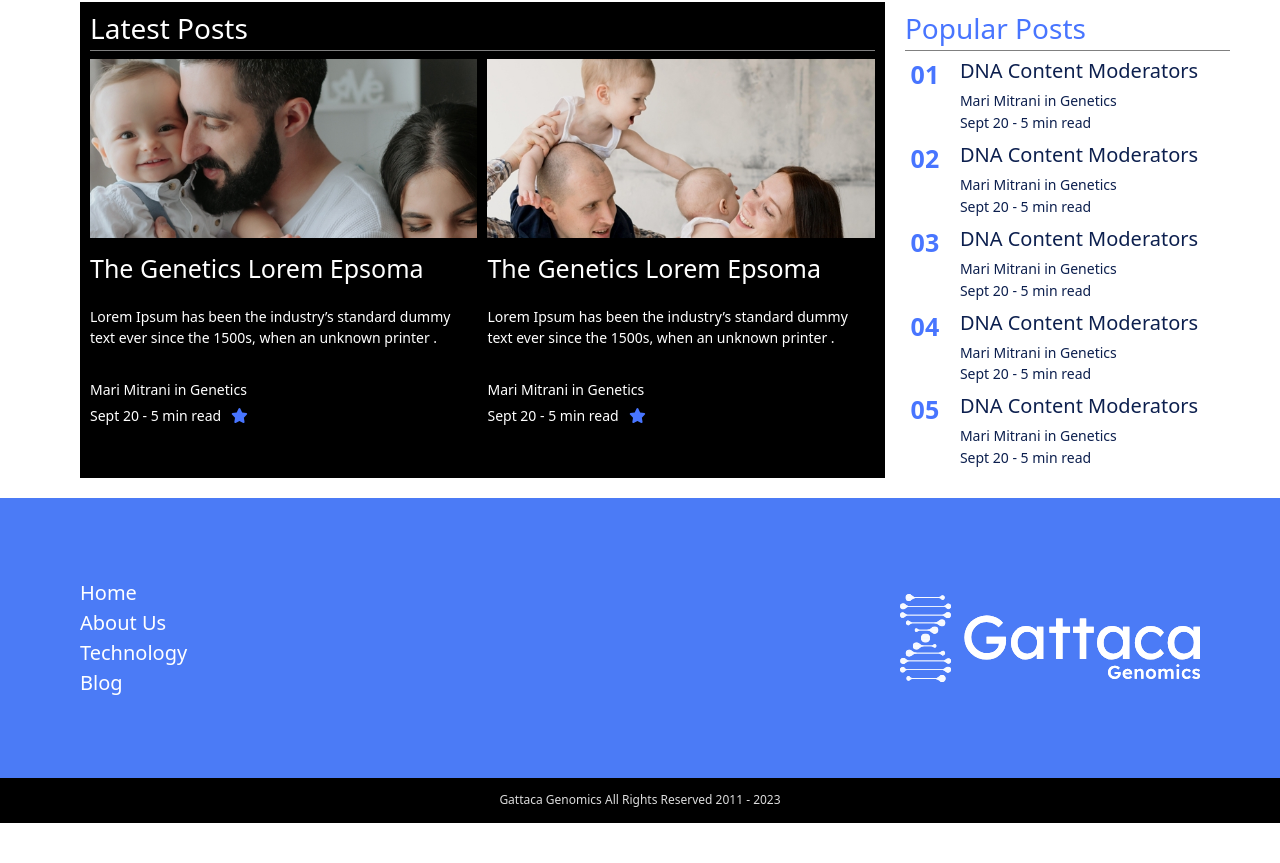
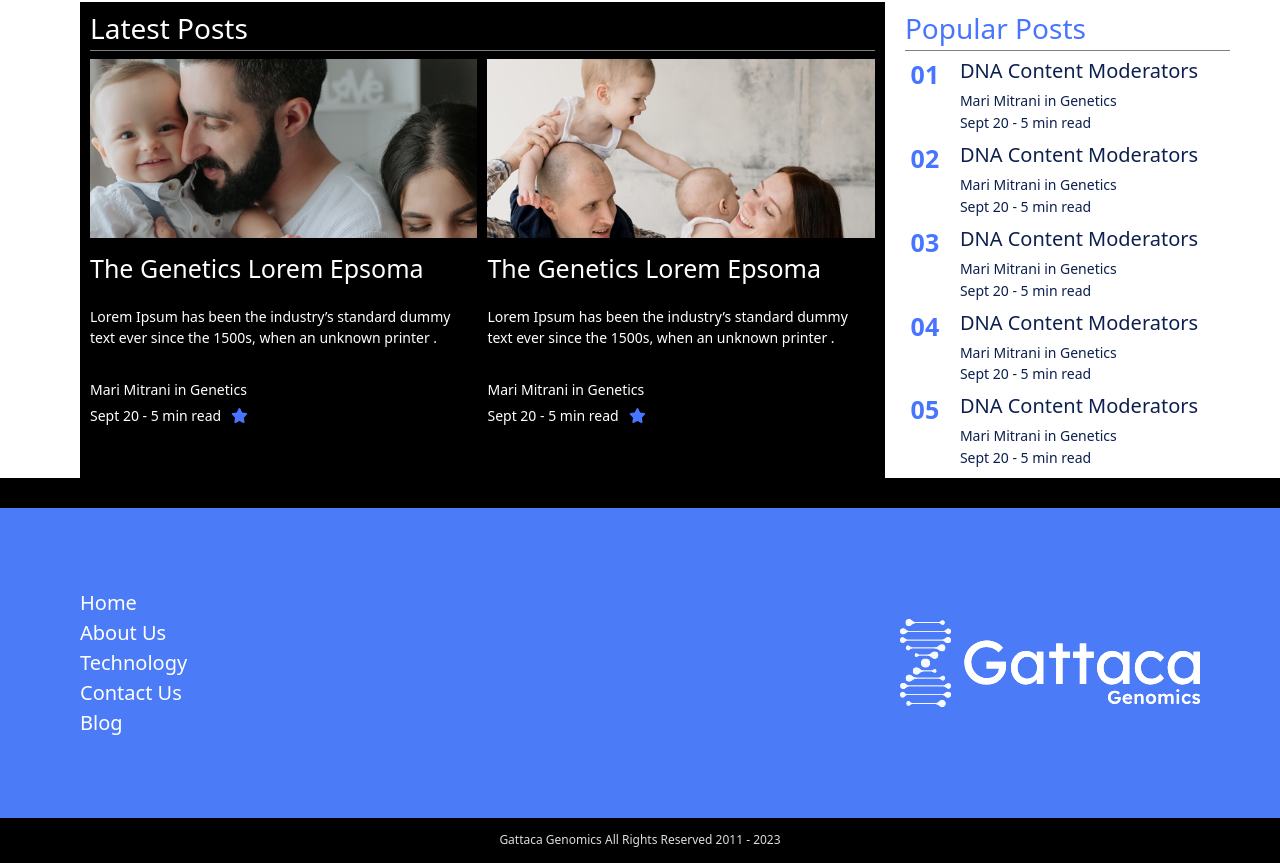
Before and after one commit to gitsistematico/webSide, an Angular app: page /blog in a window 1280 px wide. Shown: the part 866-1729 px from the top of the page. Before the commit the page ends 1689 px from the top, so only its background shows below. Built offline with nearby package versions, Linux system fonts and the light colour scheme; a web font is replaced by a local one.

Commit message:
touch finals

```diff
--- a/src/app/about-us/about-us.component.html
+++ b/src/app/about-us/about-us.component.html
@@ -23,12 +23,11 @@
     <div class="blue-line"></div>
     <div class="footer-aboutUs">
         <div class="foot-container">
-
             <div class="conten-blue">
                 <label class="one-part">We can help you maximize your chances of a successful pregnancy</label>
                 <label class="secon-part">Gattaca Genomics offers state-of-the-art genetic testing services to help you achieve your family planning goals. Our PGT-A and PGT-M testing services can help you maximize your chances of a successful pregnancy and reduce the risk of passing on genetic disorders to your child.</label>
             </div>
-
         </div>
     </div>
 </div>
+<app-footer></app-footer>
--- a/src/app/footer/footer.component.html
+++ b/src/app/footer/footer.component.html
@@ -1,11 +1,13 @@
 <div>
     <div class="footer-container">
+        <div class="rights-reserve"></div>
         <div class="menu-footer">
             <ul>
-                <li>Home</li>
-                <li>About Us</li>
-                <li>Technology</li>
-                <li>Blog</li>
+                <li routerLink="/home">Home</li>
+                <li routerLink="/aboutUs">About Us</li>
+                <li routerLink="/tecnology">Technology</li>
+                <li routerLink="/contactUs">Contact Us</li>
+                <li routerLink="/blog">Blog</li>
             </ul>
             <picture>
                 <img src="../../assets/images/logo-_gattaca_white-footer.svg" alt="">
--- a/src/app/footer/footer.component.scss
+++ b/src/app/footer/footer.component.scss
@@ -1,5 +1,5 @@
 .footer-container{
-    margin-top: 20px;
+    // margin-top: 20px;
     width: 100%;
     display: flex;
     flex-direction: column;
--- a/src/app/home/home.component.html
+++ b/src/app/home/home.component.html
@@ -17,7 +17,7 @@
           </label>
         </div>
       </div>
-
+      <!-- <video class="video-replay" src="assets/video/homePage.mp4" loop autoplay></video> -->
       <div class="preimplantation-last">
         <label class="blue-label"> Where Science Meets Hope</label>
         <p class="blue-king-label">
@@ -77,3 +77,4 @@
     </div>
   </div>
 </div>
+<app-footer></app-footer>
--- a/src/app/home/home.component.scss
+++ b/src/app/home/home.component.scss
@@ -171,6 +171,11 @@
       background-repeat: no-repeat;
       background-attachment: fixed;
       background-size: 100% 100%;
+      .video-replay{
+        // position: relative;
+        width: 100%;
+        // height: 590px;
+      }
       .preimplantation {
         display: flex;
         flex-direction: column;
```
Also changed, not shown: 1 other file (tests, documents, lock files or other folders).
